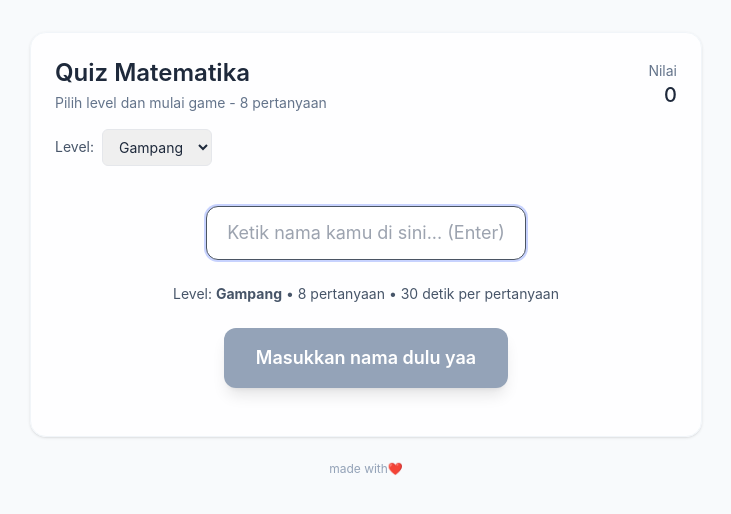
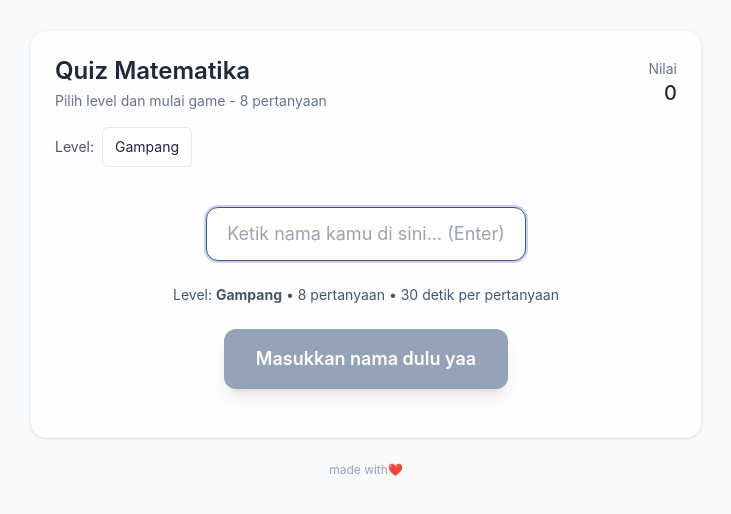
Before and after one commit to ayudhaa/math-quiz, a React (Vite) app: page / in a window 1280 px wide. Shown: the part 146-660 px from the top of the page, without its empty margins (274-1005 px from the left). Built offline with nearby package versions, Linux system fonts and the light colour scheme; what notiflix would draw is missing.

Commit message:
update layout

```diff
--- a/src/App.jsx
+++ b/src/App.jsx
@@ -849,7 +849,8 @@
             <div className="flex items-center gap-2">
               <label className="text-xs sm:text-sm text-slate-600 whitespace-nowrap">Level:</label>
               <select
-                className="flex-1 px-3 py-2 border rounded-md text-xs sm:text-sm focus:outline-none focus:ring-2 focus:ring-indigo-200"
+                className="flex-1 px-3 py-2 border rounded-md text-xs sm:text-sm focus:outline-none focus:ring-2 focus:ring-indigo-200 appearance-none bg-white"
+                style={{ minHeight: 40 }}
                 value={level}
                 onChange={handleLevelChange}
                 disabled={gameStarted || loading}
```
Also changed, not shown: index.html (+1 -1 lines).
